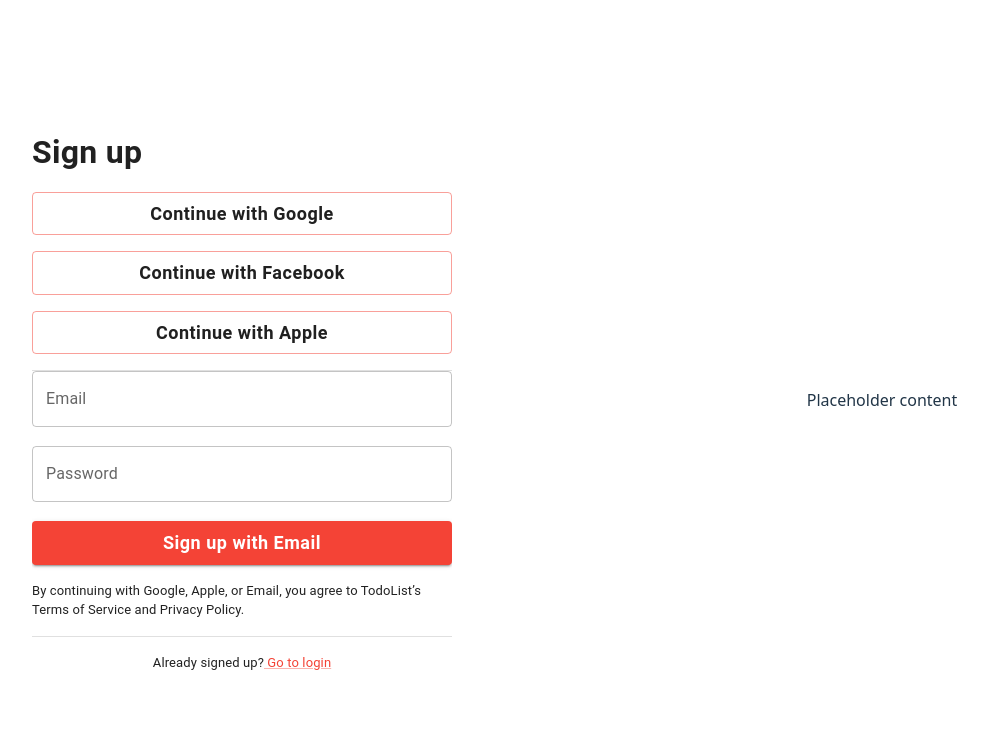
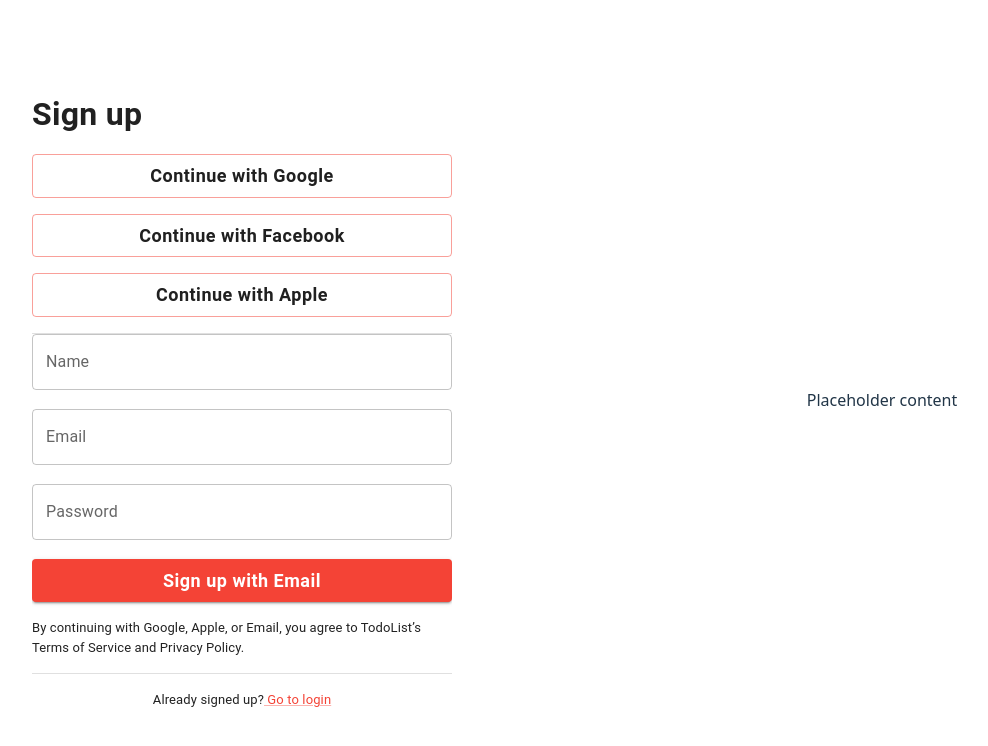
Before and after one commit to glyfy/todo-list-app, a React (Vite) app in the folder frontend/: page /signup in a window 1280 px wide. Shown: the top 746 px of the page, without its empty margins (78-1066 px from the left). Built offline with nearby package versions, Linux system fonts and the light colour scheme; no server answers; some icons are missing.

Commit message:
feat(auth): sign users in after registration

```diff
--- a/frontend/src/pages/Login.tsx
+++ b/frontend/src/pages/Login.tsx
@@ -36,6 +36,7 @@ const Login = () => {
   const [emailTouched, setEmailTouched] = React.useState(false);
   const [email, setEmail] = React.useState("");
   const [password, setPassword] = React.useState("");
+  const [isSubmitting, setIsSubmitting] = React.useState(false);
   const { showSnackbar } = useSnackbar();
   const { setUser } = useAuth();
   //   const navigate = useNavigate();
@@ -58,6 +59,7 @@ const Login = () => {
     }
     const data = new FormData(event.currentTarget);
     try {
+      setIsSubmitting(true);
       // send http to backend
       const { user } = await api<LoginResponse>("/api/auth/login", {
         method: "POST",
@@ -83,6 +85,8 @@ const Login = () => {
         console.error(error);
         showSnackbar("Unexpected error occured. Please try again.");
       }
+    } finally {
+      setIsSubmitting(false);
     }
   };
   // handleclick function for the submit element
@@ -254,8 +258,9 @@ const Login = () => {
                 color="primary"
                 type="submit"
                 onClick={validateInputs}
+                disabled={isSubmitting}
               >
-                Log in
+                {isSubmitting ? "Logging in..." : "Log In"}
               </Button>
 
               {/* // typography terms and conditions */}
--- a/frontend/src/pages/SignUp.tsx
+++ b/frontend/src/pages/SignUp.tsx
@@ -1,4 +1,4 @@
-import React, { useState } from "react";
+import React from "react";
 import Stack from "@mui/material/Stack";
 import Content from "../components/Content";
 import Card from "@mui/material/Card";
@@ -15,12 +15,36 @@ import IconButton from "@mui/material/IconButton";
 import VisibilityOff from "@mui/icons-material/VisibilityOff";
 import Visibility from "@mui/icons-material/Visibility";
 import { FormHelperText, Link, OutlinedInput } from "@mui/material";
+import { api } from "../lib/api";
+import { ApiError } from "../types/api";
+import { useSnackbar } from "../../SnackbarProvider";
+import { useNavigate } from "react-router-dom";
+import { useAuth } from "../../AuthContext";
+import { User } from "../types/user";
 
 const SignUp = () => {
+  type RegisterResponse = {
+    user: {
+      id: string;
+      email: string;
+      name: string;
+      created_at: string;
+    };
+  };
+
+  const navigate = useNavigate();
+  const { showSnackbar } = useSnackbar();
+  const { setUser } = useAuth();
+  const [name, setName] = React.useState("");
+  const [email, setEmail] = React.useState("");
+  const [password, setPassword] = React.useState("");
+  const [nameError, setNameError] = React.useState(false);
   const [emailError, setEmailError] = React.useState(false);
   const [passwordError, setPasswordError] = React.useState(false);
   const [showPassword, setShowPassword] = React.useState(false);
   const [emailTouched, setEmailTouched] = React.useState(false);
+  const [isSubmitting, setIsSubmitting] = React.useState(false);
+
   const handleClickShowPassword = () => setShowPassword((show) => !show);
   const handleMouseDownPassword = (
     event: React.MouseEvent<HTMLButtonElement>,
@@ -32,27 +56,18 @@ const SignUp = () => {
   ) => {
     event.preventDefault();
   };
-  // handlesubmit function for the form element
-  const handleSubmit = (event: React.FormEvent<HTMLFormElement>) => {
-    event.preventDefault();
-    if (emailError || passwordError) {
-      return;
-    }
-    const data = new FormData(event.currentTarget);
-    console.log({
-      email: data.get("email"),
-      password: data.get("password"),
-    });
-    // send http to backend
-    // if success, log user into next page
-  };
-  // handleclick function for the submit element
+
   const validateInputs = () => {
-    const email = document.getElementById("email") as HTMLInputElement;
-    const password = document.getElementById("password") as HTMLInputElement;
     let isValid = true;
 
-    if (!email.value || !/\S+@\S+\.\S+/.test(email.value)) {
+    if (!name.trim()) {
+      setNameError(true);
+      isValid = false;
+    } else {
+      setNameError(false);
+    }
+
+    if (!email || !/\S+@\S+\.\S+/.test(email)) {
       setEmailError(true);
       setEmailTouched(false);
       isValid = false;
@@ -60,14 +75,55 @@ const SignUp = () => {
       setEmailError(false);
     }
 
-    if (!password.value || password.value.length < 6) {
+    if (!password || password.length < 8) {
       setPasswordError(true);
       isValid = false;
     } else {
       setPasswordError(false);
     }
+
     return isValid;
   };
+
+  const handleSubmit = async (event: React.FormEvent<HTMLFormElement>) => {
+    event.preventDefault();
+
+    if (!validateInputs()) {
+      return;
+    }
+
+    try {
+      setIsSubmitting(true);
+      const { user } = await api<RegisterResponse>("/api/auth/register", {
+        method: "POST",
+        body: JSON.stringify({
+          name: name.trim(),
+          email: email.trim().toLowerCase(),
+          password,
+        }),
+      });
+      setUser({ id: user.id, email: user.email, name: user.name } as User);
+      showSnackbar("Account created.", "success");
+      navigate("/");
+    } catch (error) {
+      if (error instanceof ApiError) {
+        if (error.status === 400) {
+          showSnackbar(error.message, "error");
+        } else if (error.status === 409) {
+          setEmailError(true);
+          showSnackbar("That email is already registered.", "error");
+        } else if (error.status >= 500) {
+          showSnackbar("Server error. Please try again.", "error");
+        }
+      } else {
+        console.error(error);
+        showSnackbar("Unexpected error occurred. Please try again.", "error");
+      }
+    } finally {
+      setIsSubmitting(false);
+    }
+  };
+
   return (
     <Grid container sx={{ minHeight: "100dvh", minWidth: "100%" }}>
       <Grid size={{ xs: 12, md: 6 }}>
@@ -138,14 +194,41 @@ const SignUp = () => {
             <Divider />
             {/* // box for login forms (label form) */}
             <Stack spacing={2} component="form" onSubmit={handleSubmit}>
+              <FormControl>
+                <TextField
+                  variant="outlined"
+                  label="Name"
+                  id="name"
+                  value={name}
+                  onFocus={() => {
+                    setNameError(false);
+                  }}
+                  onChange={(e) => {
+                    setName(e.target.value);
+                  }}
+                  placeholder="Enter your name..."
+                  sx={{
+                    "& .MuiFilledInput-input": {
+                      backgroundColor: "#ffffff",
+                    },
+                  }}
+                />
+                <FormHelperText error={nameError}>
+                  {nameError ? "Please enter your name" : ""}
+                </FormHelperText>
+              </FormControl>
               {/* // formcontrol, label: email, textfield */}
               <FormControl>
                 <TextField
                   variant="outlined"
                   label="Email"
                   id="email"
+                  value={email}
                   onFocus={() => {
                     setEmailError(false);
+                  }}
+                  onChange={(e) => {
+                    setEmail(e.target.value);
                   }}
                   placeholder="Enter your personal or your work email..."
                   sx={{
@@ -171,10 +254,14 @@ const SignUp = () => {
                       backgroundColor: "#ffffff",
                     },
                   }}
+                  value={password}
                   onFocus={() => {
                     setPasswordError(false);
                   }}
                   id="password"
+                  onChange={(e) => {
+                    setPassword(e.target.value);
+                  }}
                   type={showPassword ? "text" : "password"}
                   endAdornment={
                     <InputAdornment position="end">
@@ -196,7 +283,9 @@ const SignUp = () => {
                   label="Password"
                 />
                 <FormHelperText error={passwordError}>
-                  {passwordError ? "Please enter a valid password" : ""}
+                  {passwordError
+                    ? "Password must be at least 8 characters"
+                    : ""}
                 </FormHelperText>
               </FormControl>
               {/* // button "sign up with email" (label submit) */}
@@ -210,9 +299,9 @@ const SignUp = () => {
                 variant="contained"
                 color="primary"
                 type="submit"
-                onClick={validateInputs}
+                disabled={isSubmitting}
               >
-                Sign up with Email
+                {isSubmitting ? "Creating account..." : "Sign up with Email"}
               </Button>
               {/* // typography terms and conditions */}
               <Typography sx={{ fontWeight: "400", fontSize: "13px" }}>
```
Also changed, not shown: 3 other files (tests, documents, lock files or other folders).
